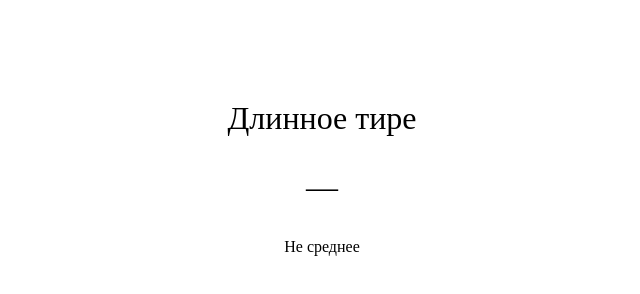
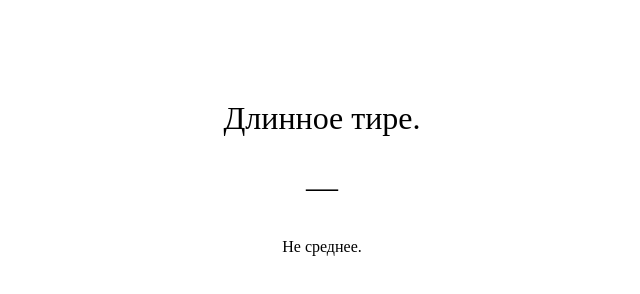
Before and after one commit to Ususucsus/mdash, a plain HTML site: page index.html in a window 1280 px wide. Shown: the full height of the page, 318-958 px from the left. Drawn offline with Linux system fonts and the light colour scheme.

Commit message:
Added dots

```diff
--- a/index.html
+++ b/index.html
@@ -8,9 +8,9 @@
   </head>
   <body>
     <div style="margin-top: 100px; text-align: center; font: 'Times New Roman', Times, serif;">
-      <p style="font-size: xx-large">Длинное тире</p>
+      <p style="font-size: xx-large">Длинное тире.</p>
       <p style="font-size: xx-large">&mdash;</p>
-      <p style="font-size: medium">Не среднее</p>
+      <p style="font-size: medium">Не среднее.</p>
     </div>
   </body>
 </html>
```
